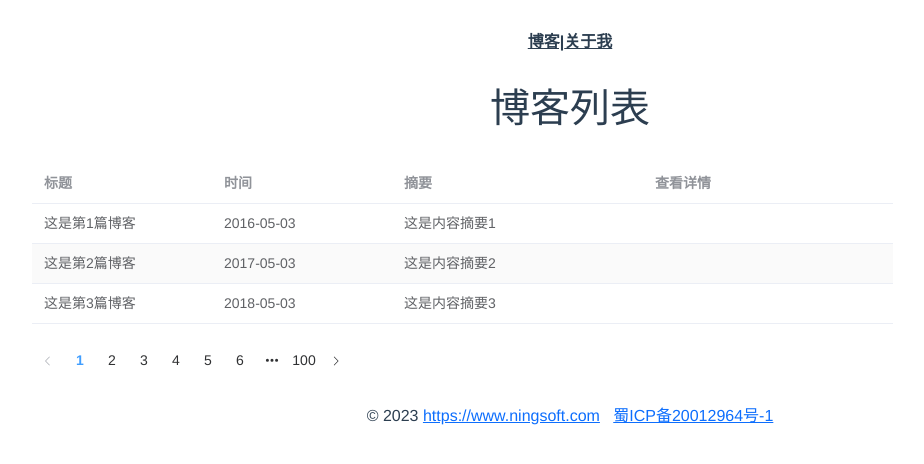
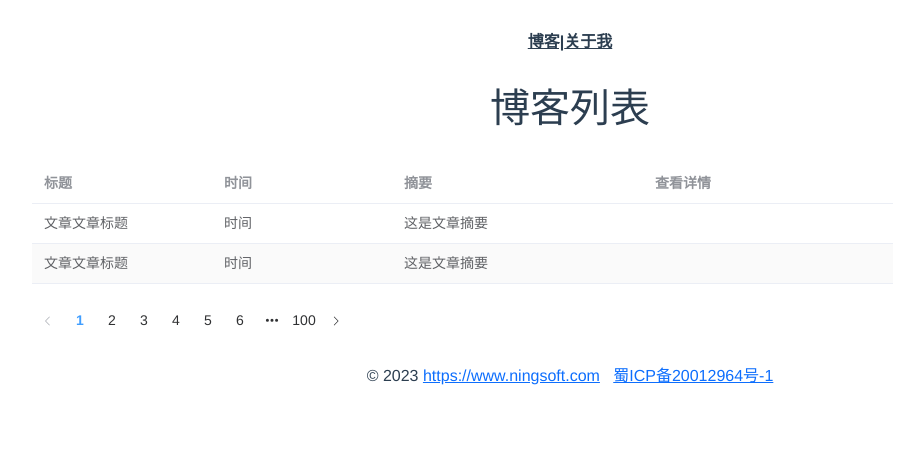
Before and after one commit to yongninghe/vue3-blog-front, a Vue app: page /blogs in a window 1280 px wide. Shown: the top 464 px of the page, without its empty margins (70-994 px from the left). Built offline with nearby package versions, Linux system fonts and the light colour scheme.

Commit message:
mock前端所需数据

```diff
--- /dev/null
+++ b/src/mock/_modules/mockBackEndData.js
@@ -0,0 +1,36 @@
+/**
+ * 代码参考
+ * https://blog.csdn.net/liuxin00020/article/details/125082135
+ */
+import Mock from "mockjs";
+
+export default [
+    {
+        url: "/api/getLogList",
+        type: "post",
+        getData: (param) => {
+            return Mock.mock({
+                code: 200,
+                message: "success",
+                param: param,
+                "data|1-5": [{
+                    'date': "时间",
+                    'title': "文章文章标题",
+                    'abstract': "这是文章摘要",
+                }]
+            })
+        }
+    },
+    {
+        url: "/api/getAbout",
+        type: "post",
+        getData: (param) => {
+            return Mock.mock({
+                code: 200,
+                message: "success",
+                param: param,
+                "data": "一个后端程序员用于学习的vue3+elementplus+axios+mock的前端工程（后台取值）"
+            })
+        }
+    }
+];
--- a/src/mock/_modules/test.js
+++ /dev/null
@@ -1,36 +0,0 @@
-/**
- * 代码来源
- * https://blog.csdn.net/liuxin00020/article/details/125082135
- */
-/*
- * @Author: liuxin
- * @Date: 2022-06-09 17:21:17
- * @LastEditors: liuxin
- * @LastEditTime: 2022-06-13 11:46:39
- * @Description: 测试mock接口数据
- */
-/**
- * @description:  测试
- * @Author: liuxin
- */
-import Mock from "mockjs";
-
-export default [
-    {
-        url: "/api/getUseList", // 这个url就是后端给的url，需要与apis里面调用的url保持一致
-        type: "post",
-        getData: (param) => {
-            return Mock.mock({
-                code: 200,
-                message: "success",
-                param: param,
-                "data|1-5": [{
-                    'date': "@date",
-                    'name': param.userName + "@string(5)",
-                    'age': "@integer(1, 100)",
-                    'sex|1': ['男', '女', '未知'],
-                }]
-            })
-        }
-    }
-];
--- a/src/views/AboutView.vue
+++ b/src/views/AboutView.vue
@@ -1,8 +1,6 @@
 <template>
-  <div>这是为了学习vue做的一个blog系统</div>
   <el-row class="mb-4">
-    <el-button @click="clickFunction">testAPI</el-button>
-    <p v-cloak>{{ logList }}</p>
+    <p v-cloak>{{ about }}</p>
   </el-row>
 </template>
 <script lang="ts">
@@ -13,28 +11,23 @@ export default defineComponent({
   name: 'AboutView',
   components: {},
   setup() {
-    const logList = ref();
-    // onMounted(() => {
-    //   getList();
-    // });
-    const getList = () => {
-      axios.post('/api/getUseList', {userName: "userName"})
+    const about = ref();
+    onMounted(() => {
+      getAbout();
+    });
+    const getAbout = () => {
+      axios.post('/api/getAbout', {paramName: "参数名称"})
           .then((res) => {
             console.log(res)
-            logList.value = res.data.data;
+            about.value = res.data.data;
           })
           .catch(() => {
             console.log("error")
-            logList.value = ['111', '222'];
+            about.value = "一个后端程序员用于学习的vue3+elementplus+axios+mock的前端工程（网络发生错误后的取值）";
           });
     };
-    const clickFunction = () => {
-      alert("click");
-      getList();
-    };
     return {
-      logList,
-      clickFunction
+      about
     }
   }
 });
--- a/src/views/BlogsView.vue
+++ b/src/views/BlogsView.vue
@@ -14,10 +14,11 @@
   </div>
 </template>
 <script lang="ts">
-import {ref, toRefs, reactive, defineComponent} from 'vue'
+import {ref, toRefs, reactive, defineComponent, onMounted} from 'vue'
 import BlogHeader from '@/components/BlogHeader.vue'; // @ is an alias to /src
 import BlogItem from '@/components/BlogItem.vue';
 import BlogFooter from '@/components/BlogFooter.vue';
+import axios from "axios";
 
 export default defineComponent({
   name: 'BlogsView',
@@ -26,24 +27,34 @@ export default defineComponent({
     BlogItem,
     BlogFooter
   },
+
   setup() {
-    const blogItems = ref([{
-      date: '2016-05-03',
-      title: '这是第1篇博客',
-      abstract: '这是内容摘要1',
-    },
-      {
-        date: '2017-05-03',
-        title: '这是第2篇博客',
-        abstract: '这是内容摘要2',
-      },
-      {
-        date: '2018-05-03',
-        title: '这是第3篇博客',
-        abstract: '这是内容摘要3',
-      }])
+    const blogItems = ref();
+    onMounted(() => {
+      getLogList();
+    });
+    const getLogList = () => {
+      axios.post('/api/getLogList', {userName: "userName"})
+          .then((res) => {
+            console.log(res)
+            blogItems.value = res.data.data;
+          })
+          .catch(() => {
+            console.log("error")
+            blogItems.value = [{
+              'date': "这是时间",
+              'title': "文章文章标题",
+              'abstract': "这是文章摘要"
+            }];
+          });
+    };
+    const clickFunction = () => {
+      alert("click");
+      getLogList();
+    };
     return {
       blogItems: blogItems,
+      clickFunction
     }
   }
 });
```
